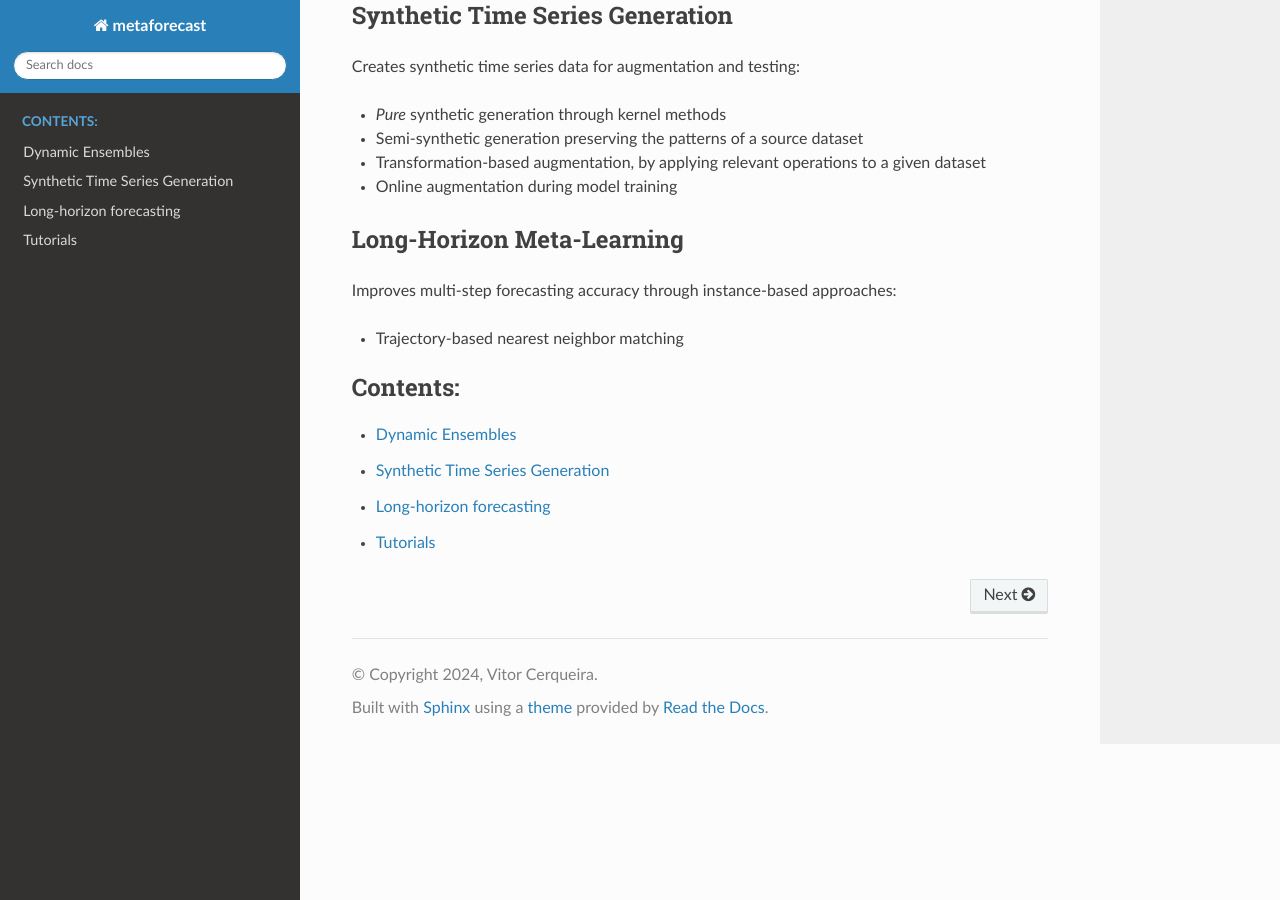
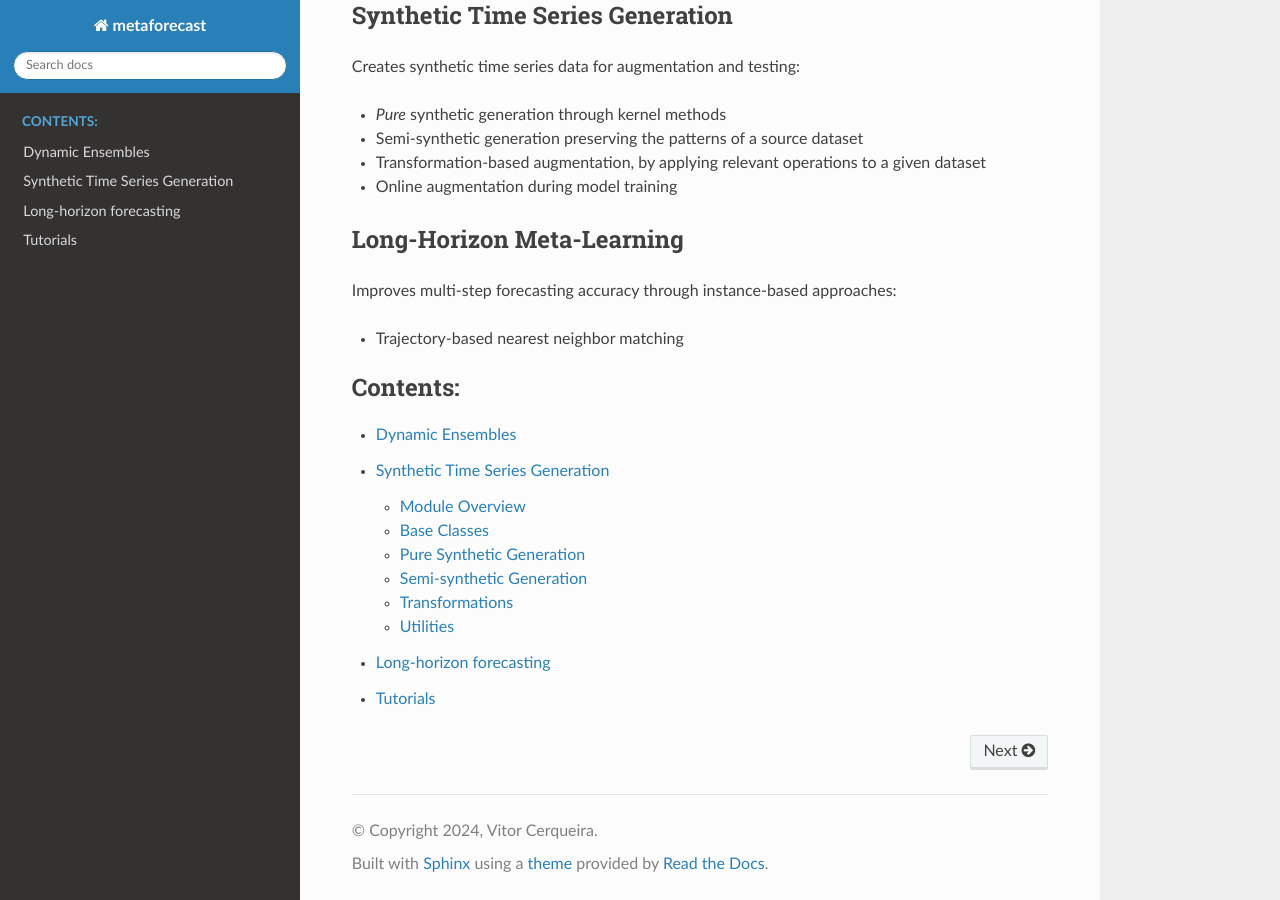
Before and after one commit to vcerqueira/metaforecast, a Sphinx documentation site: the page built from docs/source/index.rst, in a window 1280 px wide and 900 px high, scrolled down 529 px. Built offline with Sphinx 7.4.7 and the Read the Docs theme 3.1.0, drawn with Linux system fonts in a browser that asks for light colours; pages that are not in the unit, such as notebooks, are missing from menus.

Commit message:
rtd fix2

```diff
--- a/docs/source/conf.py
+++ b/docs/source/conf.py
@@ -29,14 +29,13 @@
     'nbsphinx_link',
     'sphinx_rtd_theme',
     'sphinx.ext.autosummary',
-    'pyximport'
 ]
 
 autodoc_default_options = {
     'members': True,
     'member-order': 'bysource',
     'special-members': '__init__',
-    'undoc-members': False,
+    'undoc-members': True,
     'exclude-members': '__weakref__'
 }
 
--- a/docs/source/synth.rst
+++ b/docs/source/synth.rst
@@ -35,24 +35,65 @@
       Interaction.
 
 
-.. currentmodule:: metaforecast.synth
+.. module:: metaforecast.synth
 
-.. autosummary::
-   :toctree: _autosummary
-   :recursive:
-
-   DBA
-   KernelSynth
-   Jittering
-   Scaling
-   MagnitudeWarping
-   TimeWarping
-   SeasonalMBB
+Module Overview
+-------------
 
 .. automodule:: metaforecast.synth
+   :no-members:
+
+Base Classes
+-----------
+
+.. autoclass:: BaseTimeSeriesGenerator
    :members:
-   :undoc-members:
    :show-inheritance:
 
-.. toctree::
-   :maxdepth: 2
+Pure Synthetic Generation
+-----------------------
+
+.. autoclass:: KernelSynth
+   :members:
+   :show-inheritance:
+
+Semi-synthetic Generation
+----------------------
+
+.. autoclass:: DBA
+   :members:
+   :show-inheritance:
+
+.. autoclass:: TSMixup
+   :members:
+   :show-inheritance:
+
+Transformations
+-------------
+
+.. autoclass:: Jittering
+   :members:
+   :show-inheritance:
+
+.. autoclass:: Scaling
+   :members:
+   :show-inheritance:
+
+.. autoclass:: MagnitudeWarping
+   :members:
+   :show-inheritance:
+
+.. autoclass:: TimeWarping
+   :members:
+   :show-inheritance:
+
+.. autoclass:: SeasonalMBB
+   :members:
+   :show-inheritance:
+
+Utilities
+--------
+
+.. autoclass:: OnlineDataAugmentationCallback
+   :members:
+   :show-inheritance:
```
